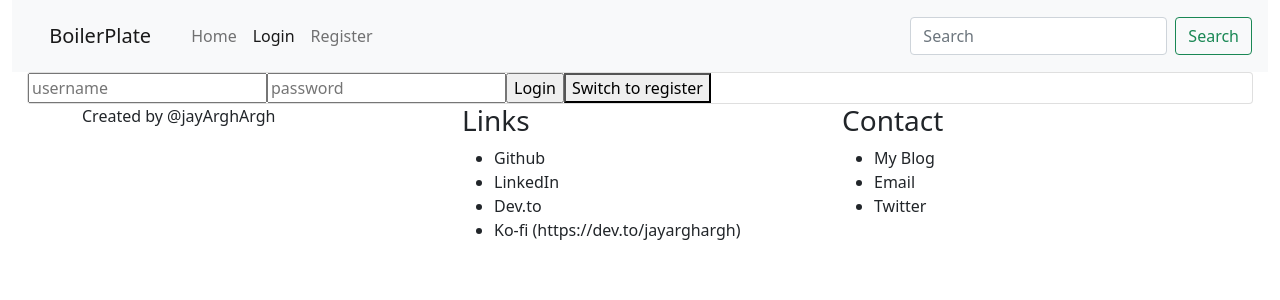
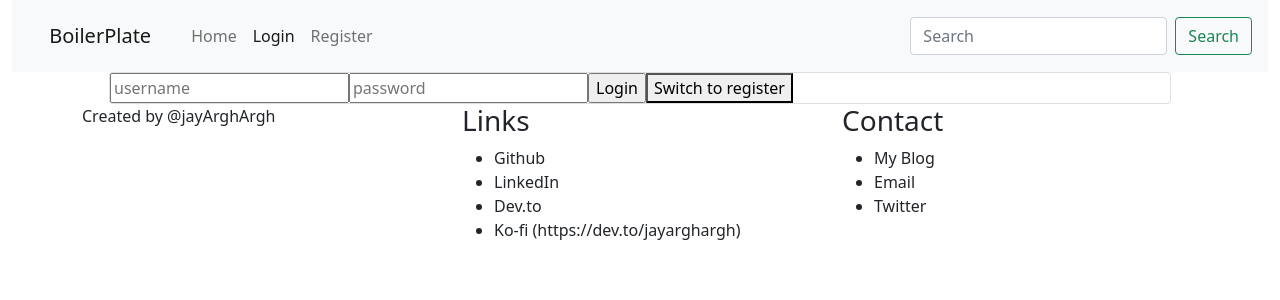
Before and after one commit to easymern/fe_easymern, a React (Create React App) app: page /login in a window 1280 px wide. Shown: the top 300 px of the page. Built offline with nearby package versions, Linux system fonts and the light colour scheme.

Commit message:
adjust layout in app.js

```diff
--- a/src/App.js
+++ b/src/App.js
@@ -52,12 +52,19 @@ function App() {
         logout: logout
       }}
     >
+
       <div className="container-fluid">
         <div className="row">
           <div className="col content">
             <Router>
               <MainNavigation />
-              <main>{routes}</main>
+              <div className={"container"}>
+                <div className={"row"}>
+                  <div className={"col-md-12"}>
+                    <main>{routes}</main>
+                  </div>
+                </div>
+              </div>
             </Router>
           </div>
         </div>
```
